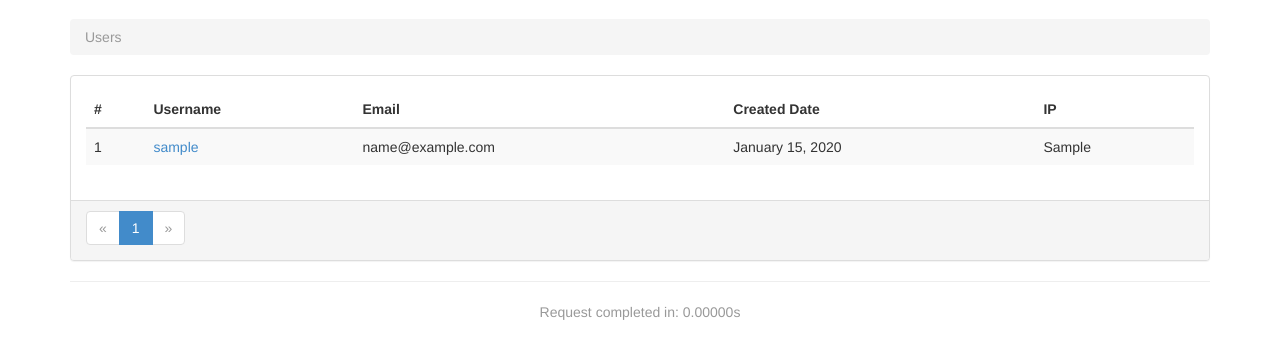
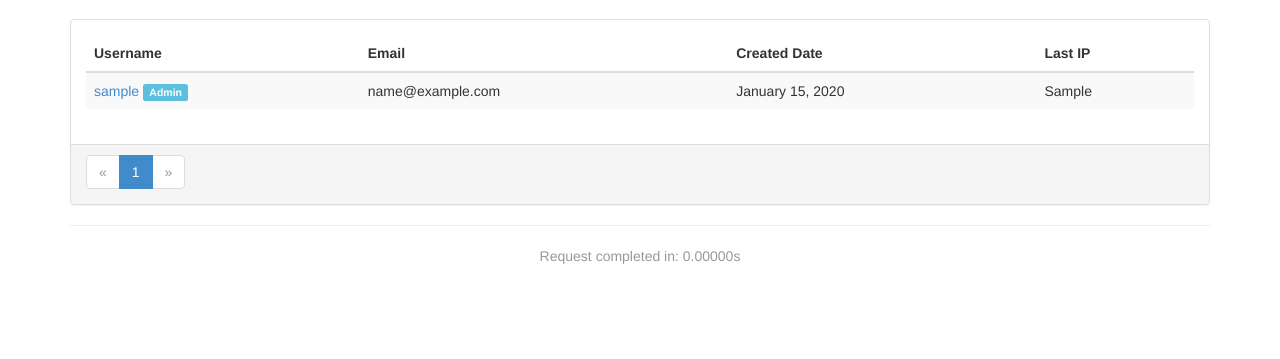
Before and after one commit to cburmeister/flask-bones, a Flask app: template app/user/templates/list.html in a window 1280 px wide. Shown: the part 51-410 px from the top of the page. Run offline with Flask 2, Linux system fonts and the light colour scheme; the template is opened without the code that fills it: values that come from a table or form of the project are taken from there, others are empty; tables that the repository leaves empty hold one stand-in row (values such as "Sample post").

Commit message:
adds notion of admin users

```diff
--- a/app/templates/layout.html
+++ b/app/templates/layout.html
@@ -21,9 +21,9 @@
                 <a class="navbar-brand" href="{{ url_for('index') }}">Flask Bones</a>
             </div>
             <div class="navbar-collapse collapse">
-                {% if current_user.is_authenticated() %}
+                {% if current_user.is_admin %}
                     <ul class="nav navbar-nav">
-                            <li><a href="{{ url_for('user.list') }}">Users</a></li>
+                        <li><a href="{{ url_for('user.list') }}">Users</a></li>
                     </ul>
                 {% endif %}
                 <ul class="nav navbar-nav navbar-right">
--- a/app/user/forms.py
+++ b/app/user/forms.py
@@ -30,7 +30,7 @@ class RegisterUserForm(UserForm):
 
         user = User.query.filter_by(username=self.username.data).first()
         if user:
-            self.username.errors.append('Username taken')
+            self.username.errors.append('Username already registered')
             return False
 
         user = User.query.filter_by(email=self.email.data).first()
--- a/app/user/models.py
+++ b/app/user/models.py
@@ -13,14 +13,16 @@ class User(CRUDMixin, UserMixin, db.Model):
     created_ts = db.Column(db.DateTime(), nullable=False)
     remote_addr = db.Column(db.String(20))
     active = db.Column(db.Boolean())
+    is_admin = db.Column(db.Boolean())
 
-    def __init__(self, username, email, password, remote_addr, active=False):
+    def __init__(self, username, email, password, remote_addr, active=False, is_admin=False):
         self.username = username
         self.email = email
         self.set_password(password)
         self.created_ts = datetime.datetime.now()
         self.remote_addr = remote_addr
         self.active = active
+        self.is_admin = is_admin
 
     def __repr__(self):
         return '<User %s>' % self.username
--- a/app/user/templates/edit.html
+++ b/app/user/templates/edit.html
@@ -3,10 +3,6 @@
 {% block title %}Edit User - {{ user.username }}{% endblock %}
 
 {% block header %}
-    <ol class="breadcrumb">
-        <li><a href="{{ url_for('.list') }}">Users</a></li>
-        <li class="active">Edit</li>
-    </ol>
 {% endblock %}
 
 {% block body %}
--- a/app/user/templates/list.html
+++ b/app/user/templates/list.html
@@ -4,9 +4,6 @@
 {% block title %}Users{% endblock %}
 
 {% block header %}
-    <ol class="breadcrumb">
-        <li class="active">Users</li>
-    </ol>
 {% endblock %}
 
 {% block body %}
@@ -16,18 +13,21 @@
                 <table class="table table-striped">
                     <thead>
                         <tr>
-                            <th>#</th>
                             <th>Username</th>
                             <th>Email</th>
                             <th>Created Date</th>
-                            <th>IP</th>
+                            <th>Last IP</th>
                         </tr>
                     </thead>
                     <tbody>
                         {% for u in users.items %}
                             <tr>
-                                <td>{{ u.id }}</td>
-                                <td><a href="{{ url_for('.edit', id=u.id) }}">{{ u.username }}</a></td>
+                                <td>
+                                    <a href="{{ url_for('.edit', id=u.id) }}">{{ u.username }}</a>
+                                    {% if u.is_admin %}
+                                        <span class="label label-info">Admin</span>
+                                    {% endif %}
+                                </td>
                                 <td>{{ u.email }}</td>
                                 <td>{{ u.created_ts.strftime('%B %e, %Y') }}</td>
                                 <td>{{ u.remote_addr }}</td>
--- a/tests.py
+++ b/tests.py
@@ -18,18 +18,22 @@ def make_db():
     db.drop_all()
     db.create_all()
 
-    users = [User(admin_username,
-        admin_email,
-        admin_password,
-        fake.ipv4(),
-        active=True)
+    users = [
+        User(admin_username,
+            admin_email,
+            admin_password,
+            fake.ipv4(),
+            active=True,
+            is_admin=True
+        )
     ]
     for _ in range(5):
-        u = User(fake.userName(),
-                fake.email(),
-                fake.word() + fake.word(),
-                fake.ipv4()
-            )
+        u = User(
+            fake.userName(),
+            fake.email(),
+            fake.word() + fake.word(),
+            fake.ipv4()
+        )
         users.append(u)
     [db.session.add(x) for x in users]
 
@@ -90,5 +94,6 @@ class TestCase(unittest.TestCase):
         resp = self.edit_user(user, email=fake.email())
         assert 'User %s edited' % user.username in resp.data
 
+
 if __name__ == '__main__':
     unittest.main()
```
